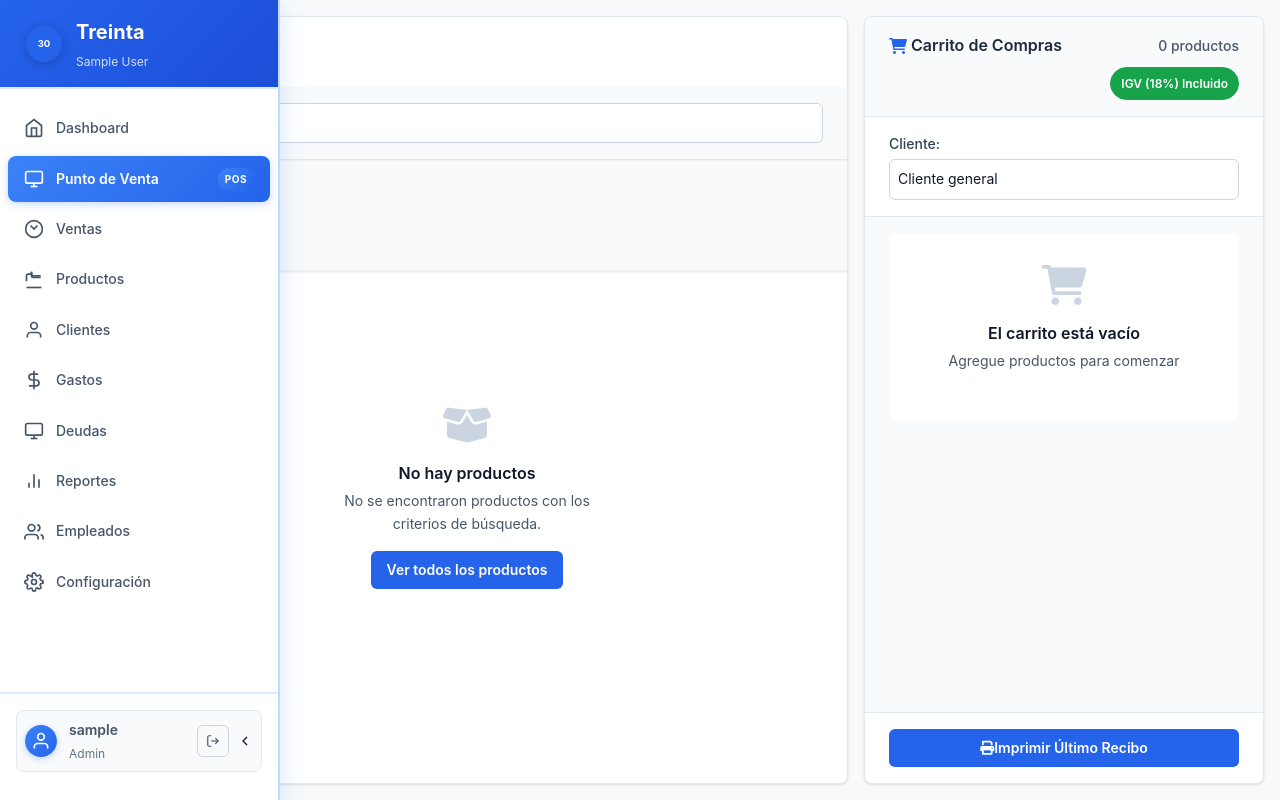
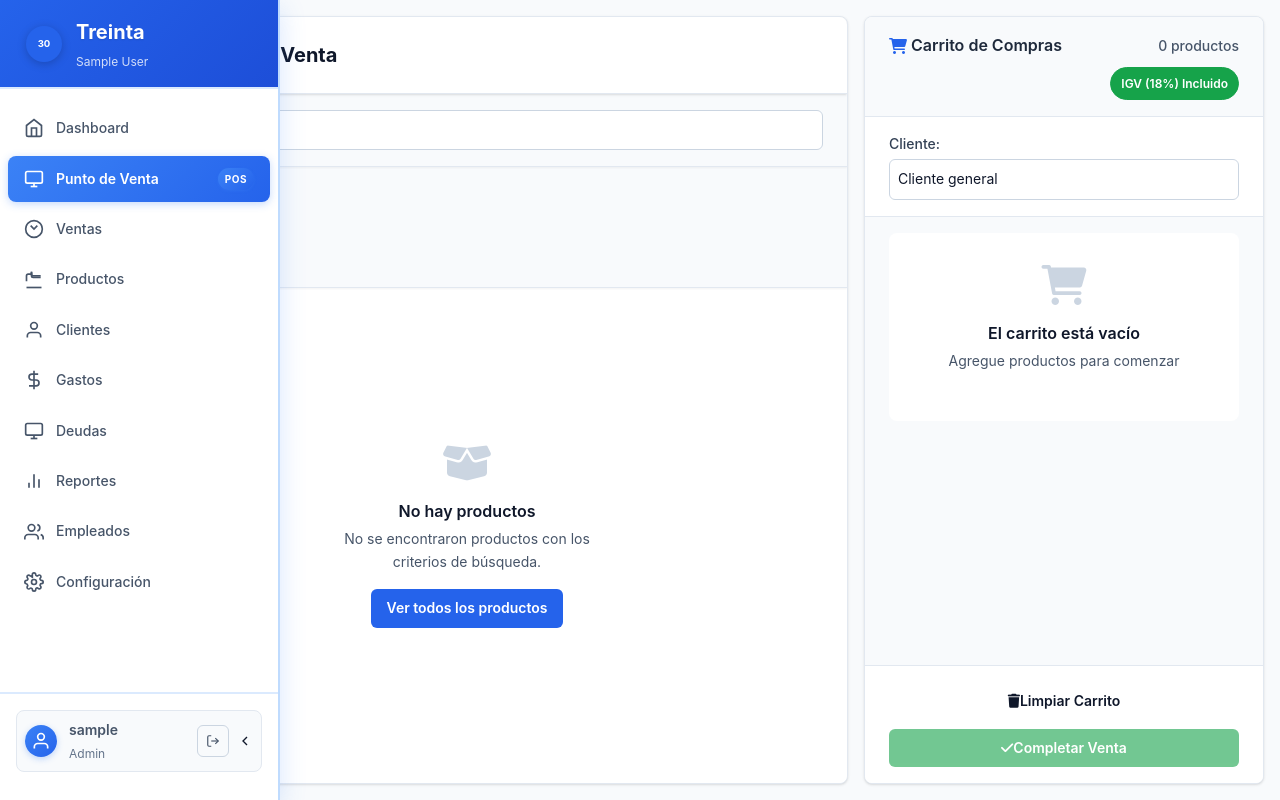
Before and after one commit to Codearlo/sistema_tienda, a PHP site: page /pos.php in a window 1280 px wide. Run offline with PHP 8.4, Linux system fonts and the light colour scheme; the visitor is signed in with stand-in values (Sample User, id 1); data that the repository does not hold is empty.

Commit message:
Subiendo los archivos

```diff
--- a/pos.php
+++ b/pos.php
@@ -77,7 +77,9 @@ function formatCurrency($amount) {
 
     <main class="main-content">
         <div class="pos-container">
-            <header class="pos-header">
+            <div class="pos-main">
+                <div class="pos-left">
+                    <div class="pos-left-header">
                         <div class="pos-title">
                             <button class="mobile-menu-btn" onclick="toggleMobileSidebar()">
                                 <i class="fas fa-bars"></i>
@@ -87,26 +89,12 @@ function formatCurrency($amount) {
                             </div>
                             <h1>Punto de Venta</h1>
                         </div>
-
-                <div class="pos-header-actions">
-                    <button class="btn btn-outline" onclick="clearCart()">
-                        <i class="fas fa-trash"></i>
-                        Limpiar
-                    </button>
-                    <button class="btn btn-success" onclick="completeTransaction()" id="completeBtn" disabled>
-                        <i class="fas fa-check"></i>
-                        Completar Venta
-                    </button>
-
                         <div class="user-info">
-                        <span><?php echo htmlspecialchars($_SESSION['user_name']); ?></span>
+                            <span><?php echo htmlspecialchars($_SESSION['user_name'] ?? $_SESSION['first_name'] ?? 'Usuario'); ?></span>
                             <div class="current-time" id="currentTime"></div>
                         </div>
                     </div>
-            </header>
 
-            <div class="pos-main">
-                <div class="pos-left">
                     <div class="product-search-section">
                         <div class="search-input-group">
                             <i class="fas fa-search search-icon"></i>
@@ -211,9 +199,13 @@ function formatCurrency($amount) {
                     </div>
 
                     <div class="pos-actions">
-                        <button class="btn btn-primary btn-block" onclick="printReceipt()">
-                            <i class="fas fa-print"></i>
-                            Imprimir Último Recibo
+                        <button class="btn btn-outline" onclick="clearCart()">
+                            <i class="fas fa-trash"></i>
+                            Limpiar Carrito
+                        </button>
+                        <button class="btn btn-success" onclick="completeTransaction()" id="completeBtn" disabled>
+                            <i class="fas fa-check"></i>
+                            Completar Venta
                         </button>
                         </div>
                 </div>
```
Lines whose indentation alone changed are shown as unchanged.
